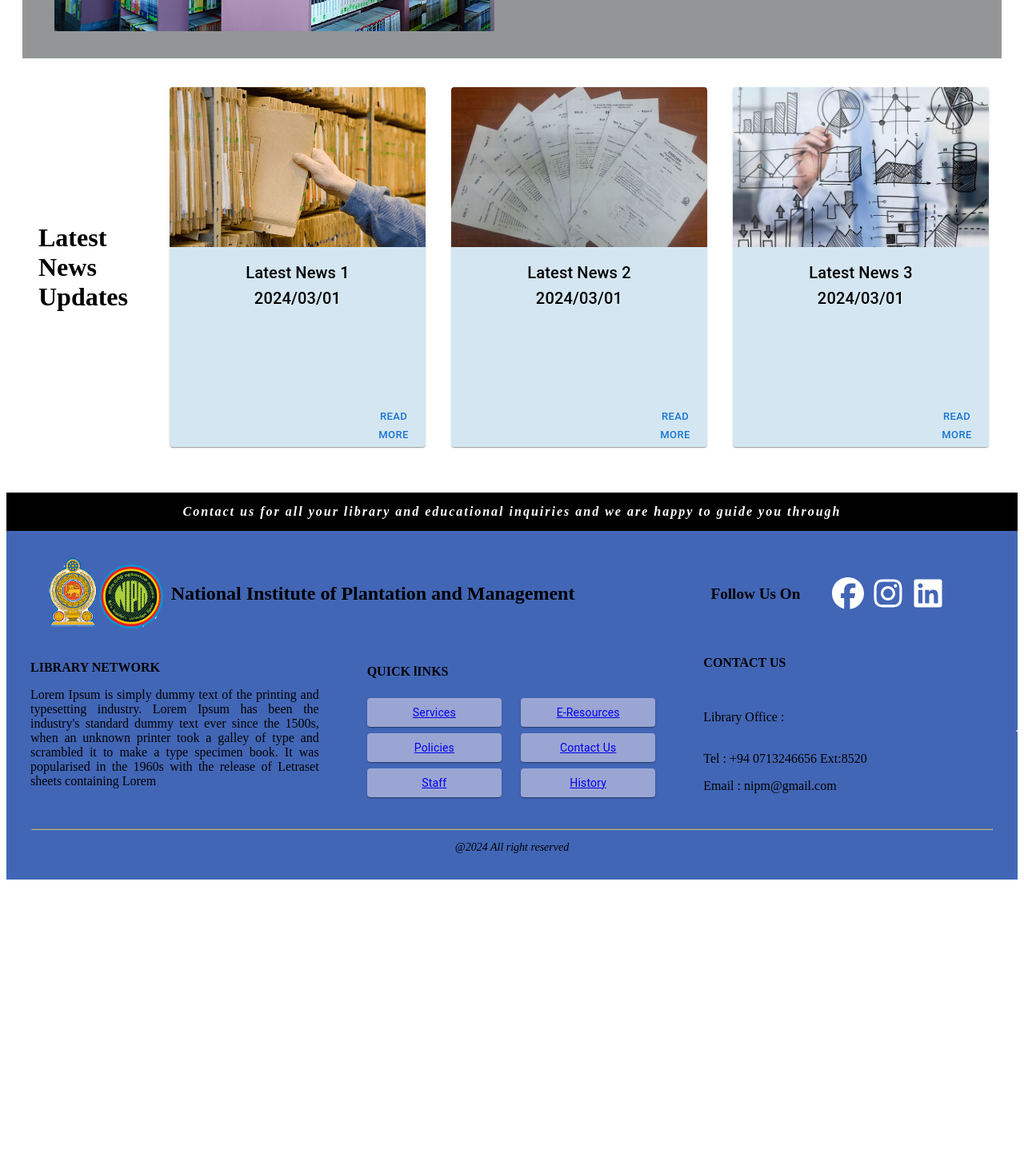
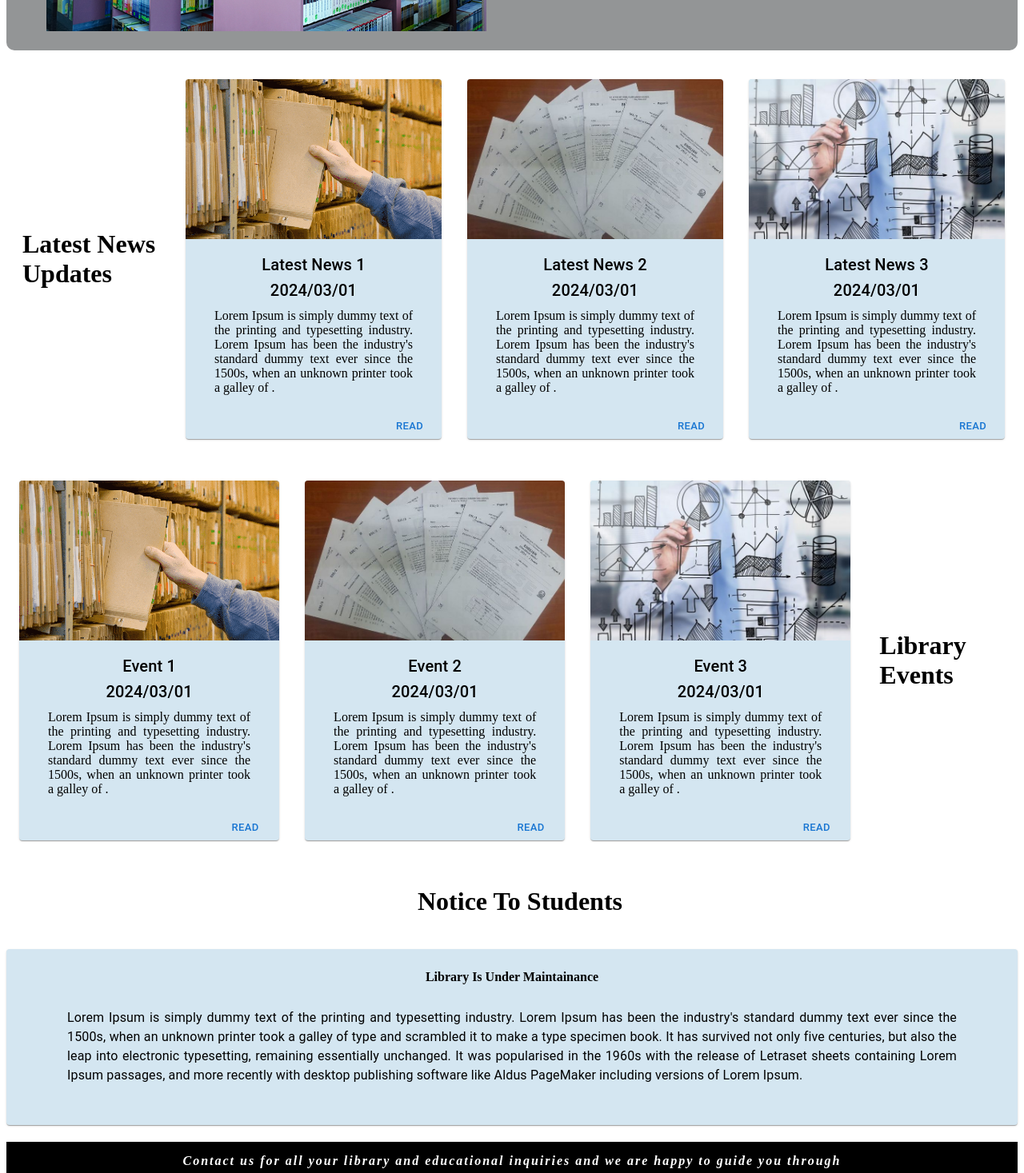
Before and after one commit to Raveena-B/Library-Management-System, a React (Create React App) app in the folder client/: page / in a window 1280 px wide. Shown: the part 1330-2797 px from the top of the page at 80% size. Before the commit the page ends 2438 px from the top, so only its background shows below. Built offline with nearby package versions, Linux system fonts and the light colour scheme.

Commit message:
add navigations and adjset the design

```diff
--- a/client/package.json
+++ b/client/package.json
@@ -16,8 +16,11 @@
     "bootstrap": "^5.3.3",
     "react": "^18.3.1",
     "react-dom": "^18.3.1",
+    "react-router-dom": "^6.24.1",
     "react-scripts": "5.0.1",
+    "react-slick": "^0.30.2",
     "react-slideshow-image": "^4.3.1",
+    "slick-carousel": "^1.8.1",
     "web-vitals": "^2.1.4"
   },
   "scripts": {
--- a/client/src/App.js
+++ b/client/src/App.js
@@ -1,12 +1,45 @@
-import './App.css';
-import Header from './Components/Header';
-import Footer from './Components/Footer'
+import "./App.css";
+import { Route, Routes } from "react-router-dom";
+import Header from "./Components/Header";
+import Footer from "./Components/Footer";
+import Home from "./Components/Home";
+import Staff from "./Pages/Staff";
+import Librarian from "./Pages/Librarian";
+import MembershipCategory from "./Pages/MembershipCategory";
+import OpeningHours from "./Pages/OpeningHours";
+import Borrow from "./Pages/Borrow";
+import Facilities from "./Pages/Facilities";
+import Services from "./Pages/Services";
+import UserGuides from "./Pages/UserGuides";
+import FAQ from "./Pages/FAQ";
+import VisionMision from "./Pages/VisionMision";
+import History from "./Pages/History";
+import PrivacyPolicy from "./Pages/PrivacyPolicy";
+import RulesRegulations from "./Pages/RulesRegulations";
+import LibGallery from "./Pages/LibGallery";
 
 function App() {
   return (
     <div className="App">
-     <Header/>
-     <Footer/>
+      <Header />
+      <Routes>
+        <Route path="/" element={<Home />} />
+        <Route path="/staff" element={<Staff />} />
+        <Route path="/librarian" element={<Librarian />} />
+        <Route path="/membershipcategory" element={<MembershipCategory />} />
+        <Route path="/openinghours" element={<OpeningHours />} />
+        <Route path="/borrow" element={<Borrow />} />
+        <Route path="/facilities" element={<Facilities />} />
+        <Route path="/services" element={<Services />} />
+        <Route path="/userguides" element={<UserGuides />} />
+        <Route path="/faq" element={<FAQ />} />
+        <Route path="/vision" element={<VisionMision />} />
+        <Route path="/history" element={<History />} />
+        <Route path="/privacypolicy" element={<PrivacyPolicy />} />
+        <Route path="/rulesregulations" element={<RulesRegulations />} />
+        <Route path="/libgallery" element={<LibGallery />} />
+      </Routes>
+      <Footer />
     </div>
   );
 }
--- a/client/src/Components/Cards.js
+++ b/client/src/Components/Cards.js
@@ -1,11 +1,11 @@
 // CardComponent.js
-import React from 'react';
-import Card from '@mui/material/Card';
-import CardMedia from '@mui/material/CardMedia';
-import CardContent from '@mui/material/CardContent';
-import CardActions from '@mui/material/CardActions';
-import Typography from '@mui/material/Typography';
-import Button from '@mui/material/Button';
+import React from "react";
+import Card from "@mui/material/Card";
+import CardMedia from "@mui/material/CardMedia";
+import CardContent from "@mui/material/CardContent";
+import CardActions from "@mui/material/CardActions";
+import Typography from "@mui/material/Typography";
+import Button from "@mui/material/Button";
 
 const CardComponent = ({ image, title }) => {
   return (
@@ -13,22 +13,23 @@ const CardComponent = ({ image, title }) => {
       sx={{
         maxWidth: 350,
         margin: 2,
-        backgroundColor: '#D4E6F1',
-        color: '#000',
-        transition: 'transform 0.1s', // Smooth transition
-        '&:hover': {
-          transform: 'scale(1.07)' // Zoom effect
+        backgroundColor: "#D4E6F1",
+        color: "#000",
+        transition: "transform 0.1s", // Smooth transition
+        "&:hover": {
+          transform: "scale(1.07)", // Zoom effect
         },
-        cursor: 'pointer'
+        cursor: "pointer",
       }}
     >
-      <CardMedia
-        sx={{ height: 140 }}
-        image={image}
-        title={title}
-      />
+      <CardMedia sx={{ height: 140 }} image={image} title={title} />
       <CardContent>
-        <Typography gutterBottom variant="h5" component="div" sx={{ textAlign: "center" }}>
+        <Typography
+          gutterBottom
+          variant="h5"
+          component="div"
+          sx={{ textAlign: "center" }}
+        >
           {title}
         </Typography>
       </CardContent>
@@ -40,41 +41,145 @@ const CardComponent = ({ image, title }) => {
   );
 };
 
-const NewsCard = ({ image, newstitle , date}) => {
+const NewsCard = ({ image, newstitle, newsdate ,newsdescription }) => {
   return (
     <Card
       sx={{
         maxWidth: 400,
-        height:450,
+        height: 450,
         margin: 2,
-        backgroundColor: '#D4E6F1',
-        color: '#000',
-        transition: 'transform 0.1s',
-        '&:hover': {
-          transform: 'scale(1.07)'
+        backgroundColor: "#D4E6F1",
+        color: "#000",
+        transition: "transform 0.1s",
+        "&:hover": {
+          transform: "scale(1.07)",
         },
-        cursor: 'pointer'
+        cursor: "pointer",
       }}
     >
       <CardMedia
         sx={{ height: 200 }}
         image={image}
         newstitle={newstitle}
-        date={date}
+        newsdate={newsdate}
+        newsdescription={newsdescription}
       />
       <CardContent>
-        <Typography gutterBottom variant="h6" component="div" sx={{ textAlign: "center" , height:150}}>
-          {newstitle} <br/>
-          {date}
+        <Typography
+          gutterBottom
+          variant="h6"
+          component="div"
+          sx={{ textAlign: "center"}}
+        >
+          {newstitle} <br />
+          {newsdate}
+
         </Typography>
+        <Typography
+        variant="p"
+        textAlign="justify"
+        component="div"
+         sx={{textAlign:"justify" , padding:"0px 20px" }}
+         >
+           {newsdescription}
+         </Typography>
       </CardContent>
       <CardActions>
-        <Button size="small" sx={{marginLeft:30}}>Read More</Button>
+        <Button size="small" sx={{ marginLeft: 30 }}>
+          Read More
+        </Button>
       </CardActions>
     </Card>
   );
 };
 
+const EventCard = ({ image, eventtitle, eventdate ,eventdescription }) => {
+  return (
+    <Card
+      sx={{
+        maxWidth: 400,
+        height: 450,
+        margin: 2,
+        backgroundColor: "#D4E6F1",
+        color: "#000",
+        transition: "transform 0.1s",
+        "&:hover": {
+          transform: "scale(1.07)",
+        },
+        cursor: "pointer",
+      }}
+    >
 
+      <CardMedia
+        sx={{ height: 200 }}
+        image={image}
+        eventtitle={eventtitle}
+        eventdate={eventdate}
+        eventdescription={eventdescription}
+      />
+      <CardContent>
+        <Typography
+          gutterBottom
+          variant="h6"
+          component="div"
+          sx={{ textAlign: "center" }}
+        >
+          {eventtitle} <br />
+          {eventdate}
 
-export { CardComponent, NewsCard };
+        </Typography>
+        <Typography
+        variant="p"
+        textAlign="justify"
+        component="div"
+         sx={{textAlign:"justify" , padding:"0px 20px" }}
+         >
+           {eventdescription}
+         </Typography>
+      </CardContent>
+      <CardActions>
+        <Button size="small" sx={{ marginLeft: 30 }}>
+          Read More
+        </Button>
+      </CardActions>
+    </Card>
+  );
+};
+
+const NoticeCard = ({ noticetitle, noticedescription }) => {
+  return (
+    <Card
+      sx={{
+        width: '100%', // Full width
+        margin: '20px auto', // Centered with margin
+        backgroundColor: "#D4E6F1",
+        color: "#000",
+        cursor: "pointer",
+      }}
+    >
+
+      <CardContent>
+        <Typography
+          // gutterBottom
+          variant="p"
+          padding="10px 10px"
+          textAlign="justify"
+          component="div"
+          sx={{ textAlign: "center", height: 150 ,fontWeight:"bold",marginBottom:"10px" , }}
+        >
+          {noticetitle}
+          <Typography/>
+          <Typography
+          varient="bold1"
+
+          sx={{marginBottom:"10px" ,textAlign:"justify" , marginTop:"20px", padding:"10px 50px"}}
+          >
+          {noticedescription}
+          </Typography>
+        </Typography>
+      </CardContent>
+    </Card>
+  )
+};
+
+export { CardComponent, NewsCard, EventCard, NoticeCard };
--- a/client/src/Components/Header.js
+++ b/client/src/Components/Header.js
@@ -1,11 +1,9 @@
 import React from "react";
-import image1 from "../asserts/images/1.jpg";
 import image2 from "../asserts/images/2.png";
 import image3 from "../asserts/images/3.png";
-import Home from "./Home"
+import { Link } from 'react-router-dom';
 import { FontAwesomeIcon } from "@fortawesome/react-fontawesome";
 import { faEnvelope, faPhone } from "@fortawesome/free-solid-svg-icons";
-
 
 const Header = () => {
   return (
@@ -31,55 +29,52 @@ const Header = () => {
         <nav className="nav">
           <ul>
             <li>
-              <a href="/">Home</a>
+              <Link to="/">Home</Link>
             </li>
             <li className="dropdown">
-              <a href="/e-resources">E-Resources</a>
-              <div class="dropdown-content">
-                <a href="#">E - Database</a>
-                <a href="#">E - Books</a>
-                <a href="#">E - Journels</a>
+              <Link to="/e-resources">E-Resources</Link>
+              <div className="dropdown-content">
+                <Link to="#">E - Database</Link>
+                <Link to="#">E - Books</Link>
+                <Link to="#">E - Journals</Link>
               </div>
             </li>
             <li className="dropdown">
-              <a href="/personel">Personel</a>
-              <div class="dropdown-content">
-                <a href="#">Staff</a>
-                <a href="#">Librarian</a>
+              <Link to="/personnel">Personnel</Link>
+              <div className="dropdown-content">
+                <Link to="/staff">Staff</Link>
+                <Link to="/librarian">Librarian</Link>
               </div>
             </li>
             <li className="dropdown">
-              <a href="/useOfLibrary">Use Of Library</a>
-              <div class="dropdown-content">
-              <a href="#">Membership Category</a>
-                <a href="#">Opening Hours</a>
-                <a href="#">Borrow , Return & Renew</a>
-                <a href="#">Facilities</a>
-                <a href="#">Services</a>
-                <a href="#">User Guides</a>
-                <a href="#">FAQ</a>
-
+              <Link to="/useOfLibrary">Use Of Library</Link>
+              <div className="dropdown-content">
+                <Link to="/membershipcategory">Membership Category</Link>
+                <Link to="/openinghours">Opening Hours</Link>
+                <Link to="/borrow">Borrow , Return & Renew</Link>
+                <Link to="/facilities">Facilities</Link>
+                <Link to="/services">Services</Link>
+                <Link to="/userguides">User Guides</Link>
+                <Link to="/faq">FAQ</Link>
               </div>
             </li>
             <li className="dropdown">
-              <a href="/aboutus">About Us</a>
-              <div class="dropdown-content">
-              <a href="#">Vision & Mision</a>
-                <a href="#">History</a>
-                <a href="#">Privacy & Policies</a>
-                <a href="#">Rules & Regulations</a>
-                <a href="#">Library Gallery</a>
-
+              <Link to="/aboutus">About Us</Link>
+              <div className="dropdown-content">
+                <Link to="/vision">Vision & Mission</Link>
+                <Link to="/history">History</Link>
+                <Link to="/privacypolicy">Privacy & Policies</Link>
+                <Link to="/rulesregulations">Rules & Regulations</Link>
+                <Link to="/libgallery">Library Gallery</Link>
               </div>
             </li>
             <li>
-              <a href="/contactus">Contact Us</a>
+              <Link to="/contactus">Contact Us</Link>
             </li>
           </ul>
         </nav>
       </div>
-      <img src={image1} alt="library banner" className="header-image" />
-      <Home/>
+
     </div>
   );
 };
--- a/client/src/Components/Home.js
+++ b/client/src/Components/Home.js
@@ -1,17 +1,19 @@
 import React from "react";
 import "./style.css";
-import { CardComponent, NewsCard } from "./Cards";
+import { CardComponent, NewsCard, EventCard, NoticeCard } from "./Cards";
 import image1 from "../asserts/images/repo.png";
 import image2 from "../asserts/images/pp.jpg";
 import image3 from "../asserts/images/research.jpg";
 import image4 from "../asserts/images/research.jpg";
 import image5 from "../asserts/images/library.jpg";
+import image6 from "../asserts/images/1.jpg";
 import CardActions from "@mui/material/CardActions";
 import Button from "@mui/material/Button";
 
 const Home = () => {
   return (
-    <div style={{ padding: "20px" }}>
+    <div >
+       <img src={image6} alt="library banner" className="header-image" />
       <div
         className="row"
         style={{
@@ -25,12 +27,12 @@ const Home = () => {
         <CardComponent image={image3} title="Research Support" />
         <CardComponent image={image4} title="Another Repository" />
       </div>
-      <div className="row" style={{backgroundColor:"#939596 "}}>
+      <div className="row" style={{ backgroundColor: "#939596 " , marginTop:"30px" , borderRadius:"10px"}}>
         <div className="column">
           <img
             src={image5}
             style={{
-              padding: "30px 30px",
+              padding: "20px 40px",
               maxWidth: "550px",
               marginLeft: "10px",
             }}
@@ -64,19 +66,71 @@ const Home = () => {
           <NewsCard
             image={image1}
             newstitle="Latest News 1"
-            date="2024/03/01"
+            newsdate="2024/03/01"
+            newsdescription="Lorem Ipsum is simply dummy text of the printing and typesetting industry.
+            Lorem Ipsum has been the industry's standard dummy text ever since the 1500s, when an
+            unknown printer took a galley of ."
           />
           <NewsCard
             image={image2}
             newstitle="Latest News 2"
-            date="2024/03/01"
+            newsdate="2024/03/01"
+            newsdescription="Lorem Ipsum is simply dummy text of the printing and typesetting industry.
+            Lorem Ipsum has been the industry's standard dummy text ever since the 1500s, when an
+            unknown printer took a galley of ."
+
           />
           <NewsCard
             image={image3}
             newstitle="Latest News 3"
-            date="2024/03/01"
+            newsdate="2024/03/01"
+            newsdescription="Lorem Ipsum is simply dummy text of the printing and typesetting industry.
+            Lorem Ipsum has been the industry's standard dummy text ever since the 1500s, when an
+            unknown printer took a galley of ."
+
           />
         </div>
+      </div>
+
+      <div className="row" style={{ marginTop: "20px" }}>
+        <div
+          className="row"
+          style={{ display: "flex", justifyContent: "space-around" }}
+        >
+          <EventCard
+            image={image1}
+            eventtitle="Event 1"
+            eventdate="2024/03/01"
+            eventdescription="Lorem Ipsum is simply dummy text of the printing and typesetting industry.
+            Lorem Ipsum has been the industry's standard dummy text ever since the 1500s, when an
+            unknown printer took a galley of ."
+             />
+          <EventCard
+            image={image2}
+            eventtitle="Event 2"
+            eventdate="2024/03/01"
+            eventdescription="Lorem Ipsum is simply dummy text of the printing and typesetting industry.
+            Lorem Ipsum has been the industry's standard dummy text ever since the 1500s, when an
+            unknown printer took a galley of ."
+          />
+          <EventCard
+            image={image3}
+            eventtitle="Event 3"
+            eventdate="2024/03/01"
+            eventdescription="Lorem Ipsum is simply dummy text of the printing and typesetting industry.
+            Lorem Ipsum has been the industry's standard dummy text ever since the 1500s, when an
+            unknown printer took a galley of ."
+          />
+        </div>
+        <h1 style={{ marginLeft: "20px" }}>Library Events</h1>
+      </div>
+
+      <div style={{ marginTop: "20px" }}>
+      <h1 style={{ marginLeft: "20px" , textAlign:"center" , padding:"20px 20px"}}>Notice To Students</h1>
+        <NoticeCard
+          noticetitle="Library Is Under Maintainance"
+          noticedescription="Lorem Ipsum is simply dummy text of the printing and typesetting industry. Lorem Ipsum has been the industry's standard dummy text ever since the 1500s, when an unknown printer took a galley of type and scrambled it to make a type specimen book. It has survived not only five centuries, but also the leap into electronic typesetting, remaining essentially unchanged. It was popularised in the 1960s with the release of Letraset sheets containing Lorem Ipsum passages, and more recently with desktop publishing software like Aldus PageMaker including versions of Lorem Ipsum."
+        />
       </div>
     </div>
   );
--- a/client/src/index.js
+++ b/client/src/index.js
@@ -1,11 +1,12 @@
 import React from 'react';
 import ReactDOM from 'react-dom/client';
+import { BrowserRouter } from "react-router-dom";
 import App from './App';
 
 
 const root = ReactDOM.createRoot(document.getElementById('root'));
 root.render(
-  <React.StrictMode>
-    <App />
-  </React.StrictMode>
+  <BrowserRouter>
+				<App />
+	</BrowserRouter>
 );
```
Also changed, not shown: client/src/Components/style.css (line endings or trailing spaces), 1 other file (tests, documents, lock files or other folders).
